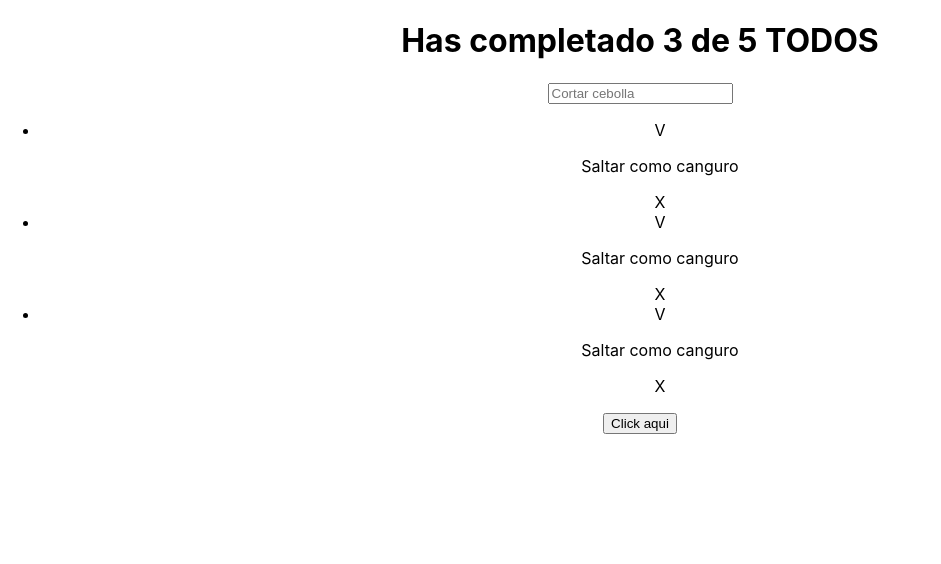
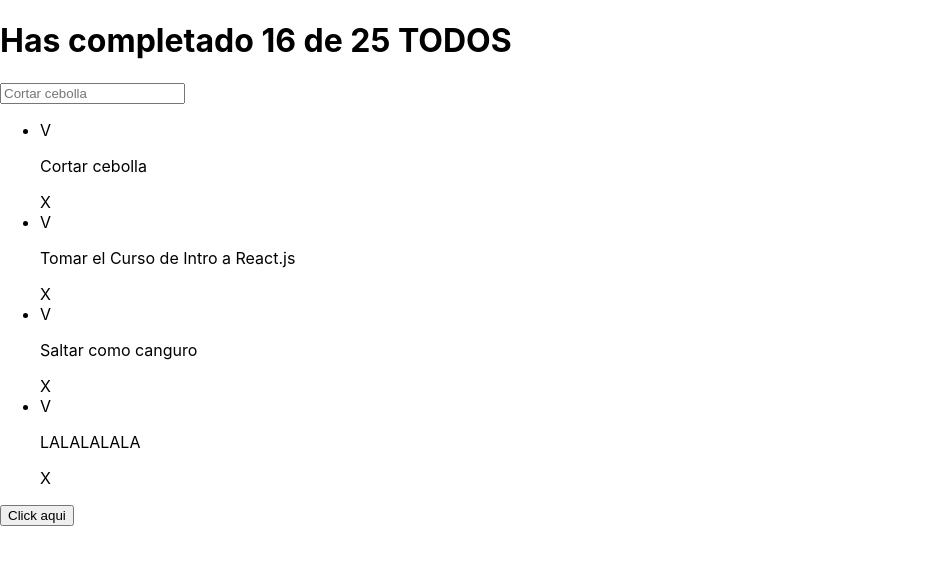
Before and after one commit to ljdr64/react-to-do-machine, a React (Create React App) app: page / in a window 1280 px wide. Shown: the top 564 px of the page, without its empty margins (0-941 px from the left). Built offline with nearby package versions, Linux system fonts and the light colour scheme.

Commit message:
Props y atributos

```diff
--- a/src/App.js
+++ b/src/App.js
@@ -4,21 +4,33 @@
 import { TodoItem } from './TodoItem';
 import { CreateTodoButton } from './CreateTodoButton';
 import './App.css';
+import React from 'react';
+
+const defaultTodos = [
+  { text: 'Cortar cebolla', completed: true },
+  { text: 'Tomar el Curso de Intro a React.js', completed: false },
+  { text: 'Saltar como canguro', completed: false },
+  { text: 'LALALALALA', completed: false },
+];
 
 function App() {
   return (
-    <div className="App">
-      <TodoCounter />
+    <React.Fragment>
+      <TodoCounter completed={16} total={25} />
       <TodoSearch />
 
       <TodoList>
-        <TodoItem />
-        <TodoItem />
-        <TodoItem />
+        {defaultTodos.map((todo) => (
+          <TodoItem
+            key={todo.text}
+            text={todo.text}
+            completed={todo.completed}
+          />
+        ))}
       </TodoList>
 
       <CreateTodoButton />
-    </div>
+    </React.Fragment>
   );
 }
 
--- a/src/TodoCounter.js
+++ b/src/TodoCounter.js
@@ -1,5 +1,9 @@
-function TodoCounter() {
-  return <h1>Has completado 3 de 5 TODOS</h1>;
+function TodoCounter({ total, completed }) {
+  return (
+    <h1>
+      Has completado {completed} de {total} TODOS
+    </h1>
+  );
 }
 
 export { TodoCounter };
--- a/src/TodoItem.js
+++ b/src/TodoItem.js
@@ -1,8 +1,8 @@
-function TodoItem() {
+function TodoItem(props) {
   return (
     <li>
       <span>V</span>
-      <p>Saltar como canguro</p>
+      <p>{props.text}</p>
       <span>X</span>
     </li>
   );
--- a/src/TodoList.js
+++ b/src/TodoList.js
@@ -1,5 +1,5 @@
-function TodoList(props) {
-  return <ul>{props.children}</ul>;
+function TodoList({ children }) {
+  return <ul>{children}</ul>;
 }
 
 export { TodoList };
```
